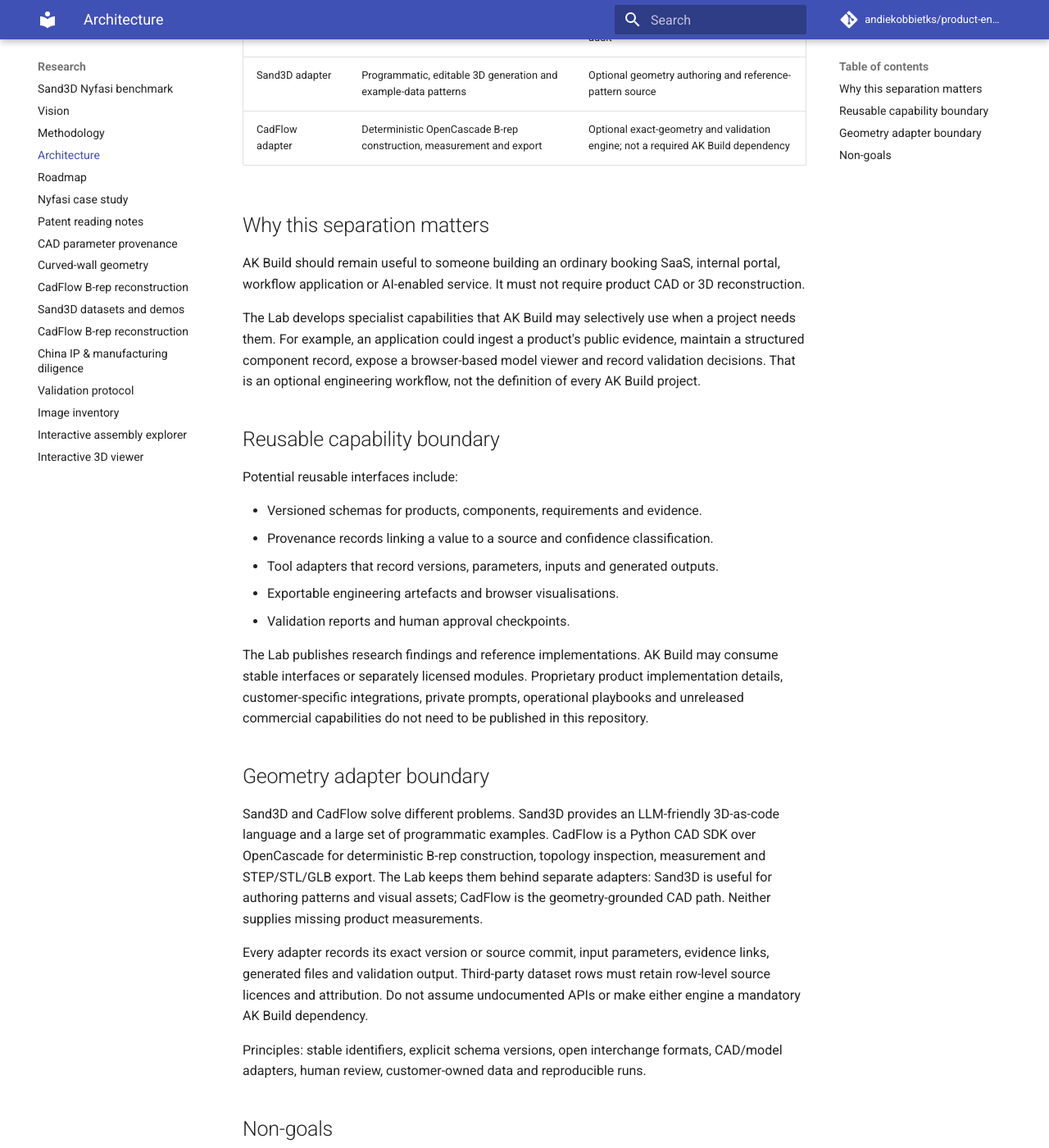
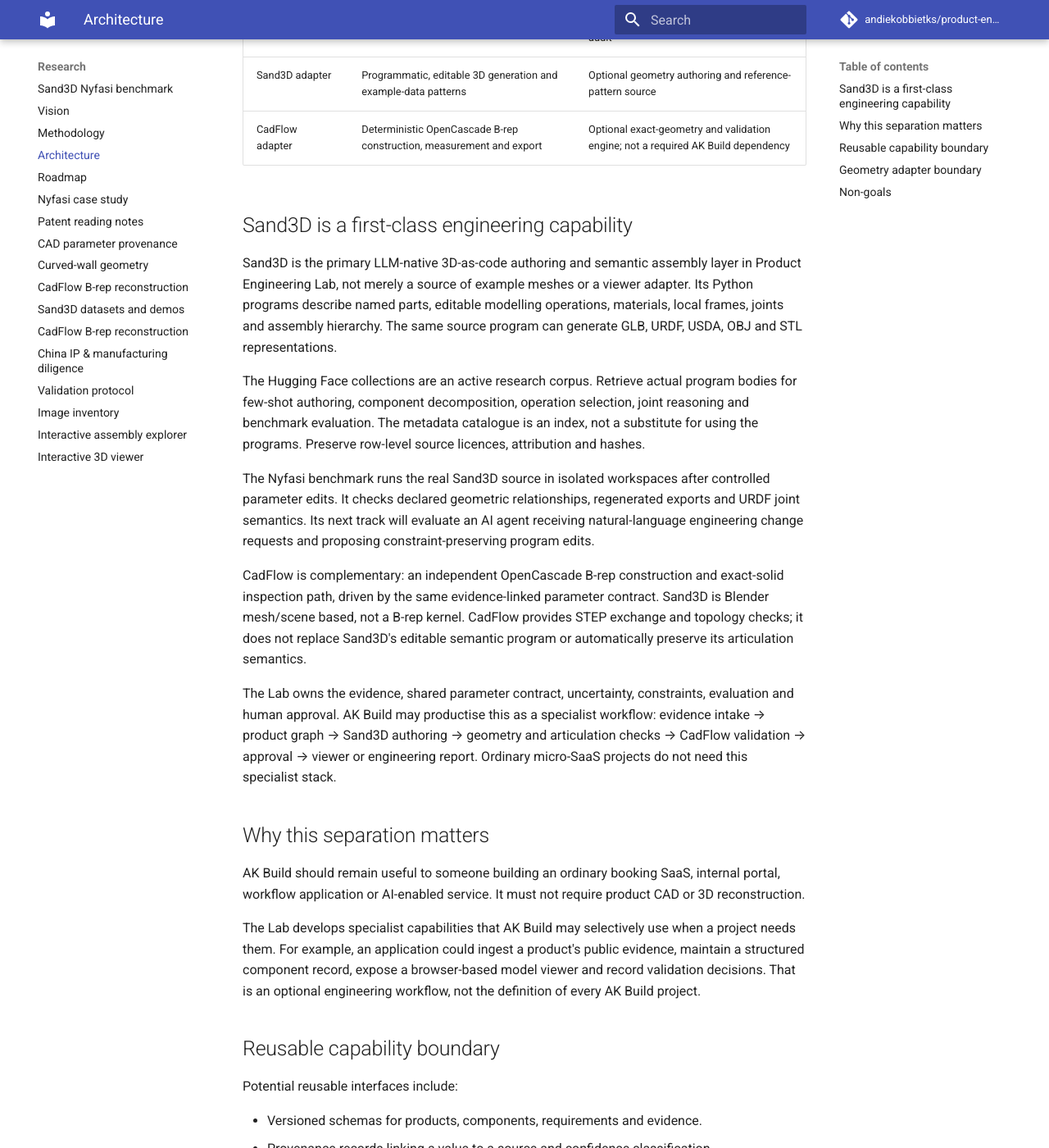
Before and after one commit to andiekobbietks/product-engineering-lab, an MkDocs documentation site: the page built from docs/architecture.md, in a window 1280 px wide and 1400 px high, scrolled down 775 px. Shown: the whole window at 82% size. Built offline with MkDocs 1.6.1 and Material for MkDocs 9.7.7, drawn with Linux system fonts in a browser that asks for light colours; comment, search, counter and statistics services are not loaded.

Commit message:
Make Sand3D a first-class engineering capability

```diff
--- a/docs/architecture.md
+++ b/docs/architecture.md
@@ -25,6 +25,18 @@ flowchart TD
 | AgentSON | Typed execution and coordination events | Event/provenance layer for traceability and audit |
 | Sand3D adapter | Programmatic, editable 3D generation and example-data patterns | Optional geometry authoring and reference-pattern source |
 | CadFlow adapter | Deterministic OpenCascade B-rep construction, measurement and export | Optional exact-geometry and validation engine; not a required AK Build dependency |
+
+## Sand3D is a first-class engineering capability
+
+Sand3D is the primary LLM-native 3D-as-code authoring and semantic assembly layer in Product Engineering Lab, not merely a source of example meshes or a viewer adapter. Its Python programs describe named parts, editable modelling operations, materials, local frames, joints and assembly hierarchy. The same source program can generate GLB, URDF, USDA, OBJ and STL representations.
+
+The Hugging Face collections are an active research corpus. Retrieve actual program bodies for few-shot authoring, component decomposition, operation selection, joint reasoning and benchmark evaluation. The metadata catalogue is an index, not a substitute for using the programs. Preserve row-level source licences, attribution and hashes.
+
+The Nyfasi benchmark runs the real Sand3D source in isolated workspaces after controlled parameter edits. It checks declared geometric relationships, regenerated exports and URDF joint semantics. Its next track will evaluate an AI agent receiving natural-language engineering change requests and proposing constraint-preserving program edits.
+
+CadFlow is complementary: an independent OpenCascade B-rep construction and exact-solid inspection path, driven by the same evidence-linked parameter contract. Sand3D is Blender mesh/scene based, not a B-rep kernel. CadFlow provides STEP exchange and topology checks; it does not replace Sand3D's editable semantic program or automatically preserve its articulation semantics.
+
+The Lab owns the evidence, shared parameter contract, uncertainty, constraints, evaluation and human approval. AK Build may productise this as a specialist workflow: evidence intake → product graph → Sand3D authoring → geometry and articulation checks → CadFlow validation → approval → viewer or engineering report. Ordinary micro-SaaS projects do not need this specialist stack.
 
 ## Why this separation matters
 
```
